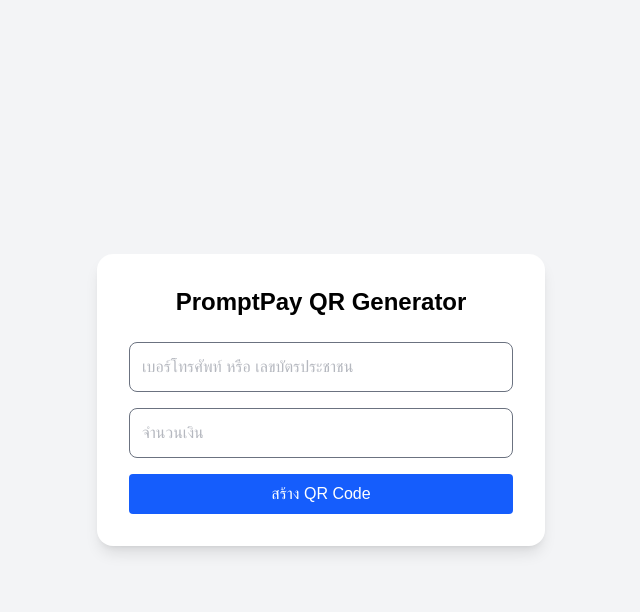
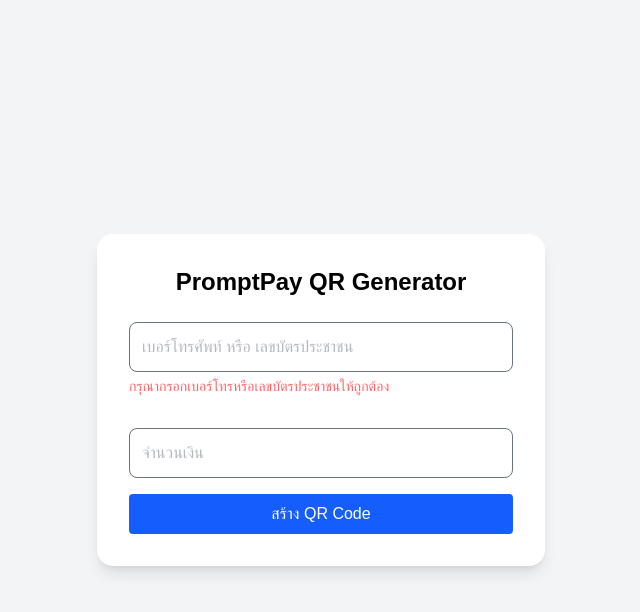
Before and after one commit to Tadorupakinson/PromptPay-QR-Code-Generator, a Next.js app in the folder promptpay-app/: page / in a window 1280 px wide. Both pictures are taken after a click on the button "สร้าง QR Code". Shown: the top 612 px of the page, without its empty margins (319-959 px from the left). Built offline with nearby package versions, Linux system fonts and the light colour scheme.

Commit message:
ป้องกันการใส่เลขผิดแปลก

```diff
--- a/promptpay-app/app/page.tsx
+++ b/promptpay-app/app/page.tsx
@@ -6,25 +6,35 @@
 export default function Home() {
   const router = useRouter();
 
-  const [phone, setPhone] = useState("");
+  const [User, setUser] = useState("");
   const [amount, setAmount] = useState("");
+  const [UserError, setUserError] = useState("");
+  const [amountError, setAmountError] = useState("");
+  const generateQR = async () => {
 
-  const generateQR = async () => {
-    const value = phone.trim();
+    //ตรวจสอบว่าเบอร์โทรศัพท์และบัตรประชาชนถูกต้องไหม
+    const Uservalue = User.trim();
+    const UserisValid =
+      Uservalue &&
+      /^\d+$/.test(Uservalue) &&
+      (Uservalue.length === 10 || Uservalue.length === 13);
 
-    const isValid =
-      value &&
-      /^\d+$/.test(value) &&
-      (value.length === 10 || value.length === 13);
-
-    if (!isValid) {
-      alert("กรุณากรอกเบอร์โทร 10 หลัก หรือเลขบัตรประชาชน 13 หลัก");
+    const isPhone = /^0[689]\d{8}$/.test(User);
+    const isIdCard = isValidThaiID(User);
+    if (!((isPhone || isIdCard ) && UserisValid)) {
+      setUserError("กรุณากรอกเบอร์โทรหรือเลขบัตรประชาชนให้ถูกต้อง");
       return;
     }
-    const isPhone = /^0\d{9}$/.test(phone);
-    const isIdCard = /^\d{13}$/.test(phone);
-    if (!(isPhone || isIdCard)) {
-      alert("กรุณากรอกเบอร์โทรหรือเลขบัตรประชาชนให้ถูกต้อง");
+
+    //ตรวจสอบจำนวนเงินว่าไม่มีติดลบหรือเท่ากับ 0
+    const amountvalue = amount.trim();
+    const AmountisValid =
+      (/^\d+(\.\d{1,2})?$/.test(amountvalue) &&
+        Number(amountvalue) > 0 &&
+        Number(amountvalue) <= 200000);
+
+    if (!AmountisValid) {
+      setAmountError("กรุณากรอกจำนวนเงินมากกว่า 0 และน้อยกว่าหรือเท่ากับ 200,000 บาท");
       return;
     }
 
@@ -32,7 +42,7 @@
 
     localStorage.setItem(
       id,
-      JSON.stringify({ phone, amount })
+      JSON.stringify({ User, amount })
     );
 
     router.push(`/qr/${id}`);
@@ -47,28 +57,52 @@
 
         <input
           type="text"
+          inputMode="numeric"
+          pattern="[0-9]*"
           placeholder="เบอร์โทรศัพท์ หรือ เลขบัตรประชาชน"
-          value={phone}
-          onChange={(e) => setPhone(e.target.value)}
+          value={User}
+          onChange={(e) => {
+            setUser(e.target.value)
+            setUserError(""); // ล้าง Error เมื่อผู้ใช้แก้ไข
+          }}
           required
-          className="w-full border rounded-lg p-3 mb-4  text-secondary"
+          className="w-full border rounded-lg p-3   text-secondary"
         />
+        {UserError && (
+          <p className="mt-1 text-sm text-red-400 mb-4"> {UserError} </p>
+        )}
 
         <input
-          type="number"
+          type="text"
+          inputMode="decimal"
           placeholder="จำนวนเงิน "
           value={amount}
-          onChange={(e) => setAmount(e.target.value)}
-          className="w-full border rounded-lg p-3 mb-4 text-secondary"
+          onChange={(e) => {
+            setAmount(e.target.value)
+            setAmountError(""); // ล้าง Error เมื่อผู้ใช้แก้ไข
+          }}
+          className={`w-full border rounded-lg p-3 mt-4 text-secondary ${amountError ? "border-red-500" : ""}`}
         />
+        {amountError && (
+          <p className="mt-1 text-sm text-red-400"> {amountError} </p>
+        )}
 
-        <button
-          onClick={generateQR}
-          className="w-full bg-blue-600 text-white p-2 rounded"
-        >
-          สร้าง QR Code
-        </button>
+        <button onClick={generateQR} className="w-full bg-blue-600 text-white p-2 rounded mt-4" > สร้าง QR Code </button>
       </div>
     </main>
   );
 }
+
+function isValidThaiID(User: string) {
+  if (!/^\d{13}$/.test(User)) return false;
+  if (User[0] === "0") return false;
+  let sum = 0;
+
+  for (let i = 0; i < 12; i++) {
+    sum += Number(User[i]) * (13 - i);
+  }
+
+  const checkDigit = (11 - (sum % 11)) % 10;
+
+  return checkDigit === Number(User[12]);
+}
--- a/promptpay-app/app/qr/[id]/page.tsx
+++ b/promptpay-app/app/qr/[id]/page.tsx
@@ -21,7 +21,7 @@
         setData(parsed);
 
         const create = async () => {
-            const payload = generatePayload(parsed.phone, {
+            const payload = generatePayload(parsed.User, {
                 amount: parsed.amount ? Number(parsed.amount) : undefined,
             });
 
@@ -56,7 +56,7 @@
                 {data && (
                     <div className="text-center text-black ">
                         <p>{data?.amount ? Number(data.amount).toFixed(2) : "ไม่กำหนด"}</p>
-                        <p>{data.phone}</p>
+                        <p>{data.User}</p>
                     </div>
                 )}
 
```
